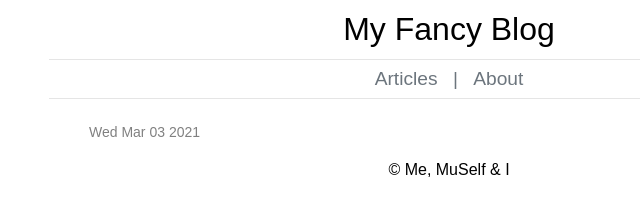
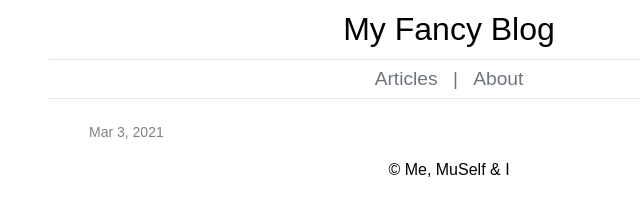
Before and after one commit to eaitbrahim/blog-frontend-poc, an Angular app: page /my-first-article in a window 1280 px wide. Shown: the top 214 px of the page, without its empty margins (191-831 px from the left). Built offline with nearby package versions, Linux system fonts and the light colour scheme; no server answers.

Commit message:
Use date pipe for article's date

```diff
--- a/src/app/article-list/article-list.component.html
+++ b/src/app/article-list/article-list.component.html
@@ -6,7 +6,8 @@
       </div>
       <div>
         <h3>{{article.title}}</h3>
-        <div class="meta-info">{{article.date.toDateString()}}</div>
+        <!--<div class="meta-info">{{article.date.toDateString()}}</div>-->
+        <div class="meta-info">{{article.date | date}}</div>
         <p [innerHTML]="article.description"></p>
         <a routerLink="/{{article.key}}" class="continue-reading">Continue reading</a>
       </div>
--- a/src/app/article/article.component.html
+++ b/src/app/article/article.component.html
@@ -2,7 +2,8 @@
   <div class="article-image"><img [src]="article.imageUrl" [alt]="article.title"></div>
   <h1 class="title">{{article.title}}</h1>
   <div class="meta-info">
-    {{article.date.toDateString()}}
+    <!--{{article.date.toDateString()}}-->
+    {{article.date | date}}
   </div>
   <p [innerHTML]="article.content"></p>
 </div>
```
